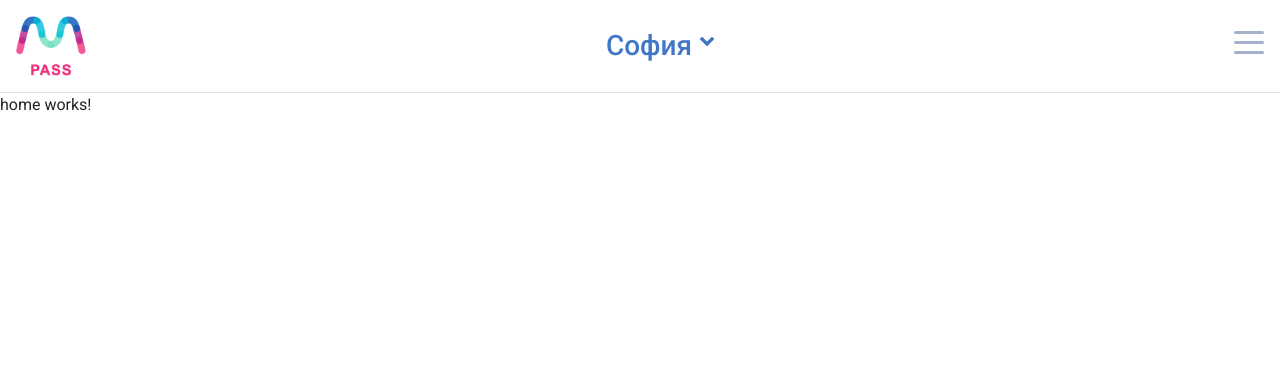
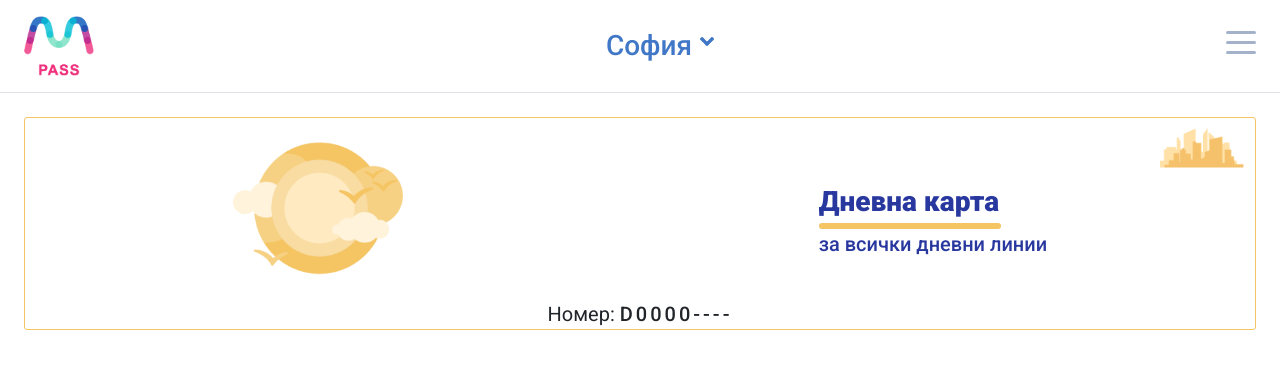
Before and after one commit to mpasssofia/mpasssofia.github.io, an Angular app: page /home in a window 1280 px wide. Shown: the top 368 px of the page. Built offline with nearby package versions, Linux system fonts and the light colour scheme.

Commit message:
home page

```diff
--- a/src/app/components/header/header.component.html
+++ b/src/app/components/header/header.component.html
@@ -1,4 +1,4 @@
-<div class="header p-3 d-flex justify-content-between align-items-center">
+<div class="header px-4 py-3 d-flex justify-content-between align-items-center">
   <div>
     <img style="width: 70px" class="header-logo" src="../../../assets/images/mpass.png" alt="mpass logo">
   </div>
--- a/src/app/components/home/home.component.html
+++ b/src/app/components/home/home.component.html
@@ -1 +1,22 @@
-<p>home works!</p>
+<div class="p-4 home">
+  <div class="home-info pt-4 position-relative">
+    <div class="d-flex justify-content-around align-items-center mb-4">
+      <div>
+        <img style="width: 170px" src="../../../assets/images/ticket-type.png" alt="ticket type">
+      </div>
+      <div class="mt-4">
+        <div class="home-info-title fs-28 fw-900 color-blue-2">
+          Дневна карта
+          <div class="home-info-divider"></div>
+        </div>
+        <div class="fs-20 fw-500 color-blue-2">за всички дневни линии</div>
+      </div>
+    </div>
+    <div class="home-number text-center fs-20">
+      <span>Номер: </span>
+      <span class="home-info-number-digits fw-500">D0000----</span>
+    </div>
+
+    <img class="position-absolute home-info-town-img" src="../../../assets/images/ticket-town.png" alt="ticket town">
+  </div>
+</div>
--- a/src/app/components/home/home.component.scss
+++ b/src/app/components/home/home.component.scss
@@ -0,0 +1,26 @@
+@import '../../../assets/styles/libs/colors';
+
+.home {
+  &-info {
+    border-radius: 3px;
+    border: 1px solid $color-orange-2;
+    &-title {
+      width: 182px;
+    }
+    &-divider {
+      border-radius: 5px;
+      height: 6px;
+      background-color: $color-orange-2;
+    }
+    &-town-img {
+      top: 10px;
+      right: 10px;
+      width: 85px;
+    }
+    &-number{
+      &-digits {
+        letter-spacing: 3px;
+      }
+    }
+  }
+}
--- a/src/assets/styles/index.scss
+++ b/src/assets/styles/index.scss
@@ -1,8 +1,8 @@
-@import url('https://fonts.googleapis.com/css2?family=Roboto:wght@300;400;500;700&display=swap');
+@import url('https://fonts.googleapis.com/css2?family=Roboto:wght@300;400;500;700;900&display=swap');
 @import './libs/typography';
 
 body {
-  min-width: 370px;
+  min-width: 480px;
 }
 
 body *{
--- a/src/assets/styles/libs/_colors.scss
+++ b/src/assets/styles/libs/_colors.scss
@@ -3,5 +3,6 @@ $color-black: #000;
 $color-gray-1: #dee2e6;
 $color-gray-2: #a3b2ca;
 $color-blue-1: #4177c7;
+$color-blue-2: #28389f;
 $color-orange-1: #f9dca2;
 $color-orange-2: #f5c564;
--- a/src/assets/styles/libs/_typography.scss
+++ b/src/assets/styles/libs/_typography.scss
@@ -1,6 +1,12 @@
 @import './colors';
 
 // font size fs-*
+.fs-18 {
+  font-size: 18px;
+}
+.fs-20 {
+  font-size: 20px;
+}
 .fs-28 {
   font-size: 28px;
 }
@@ -9,8 +15,17 @@
 .fw-500 {
   font-weight: 500;
 }
+.fw-700 {
+  font-weight: 700;
+}
+.fw-900 {
+  font-weight: 900;
+}
 
 // color color-*
 .color-blue-1 {
   color: $color-blue-1;
 }
+.color-blue-2 {
+  color: $color-blue-2;
+}
```
